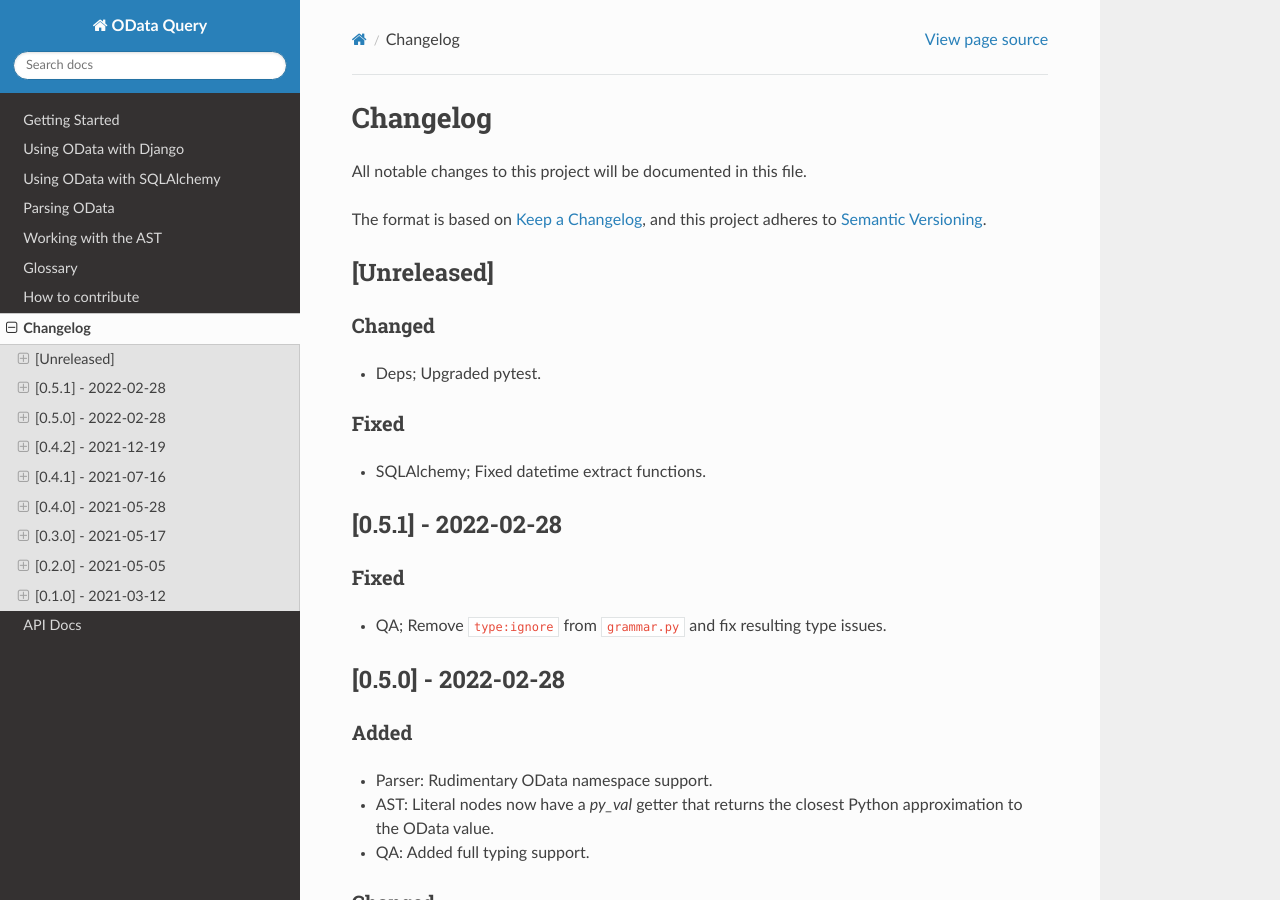
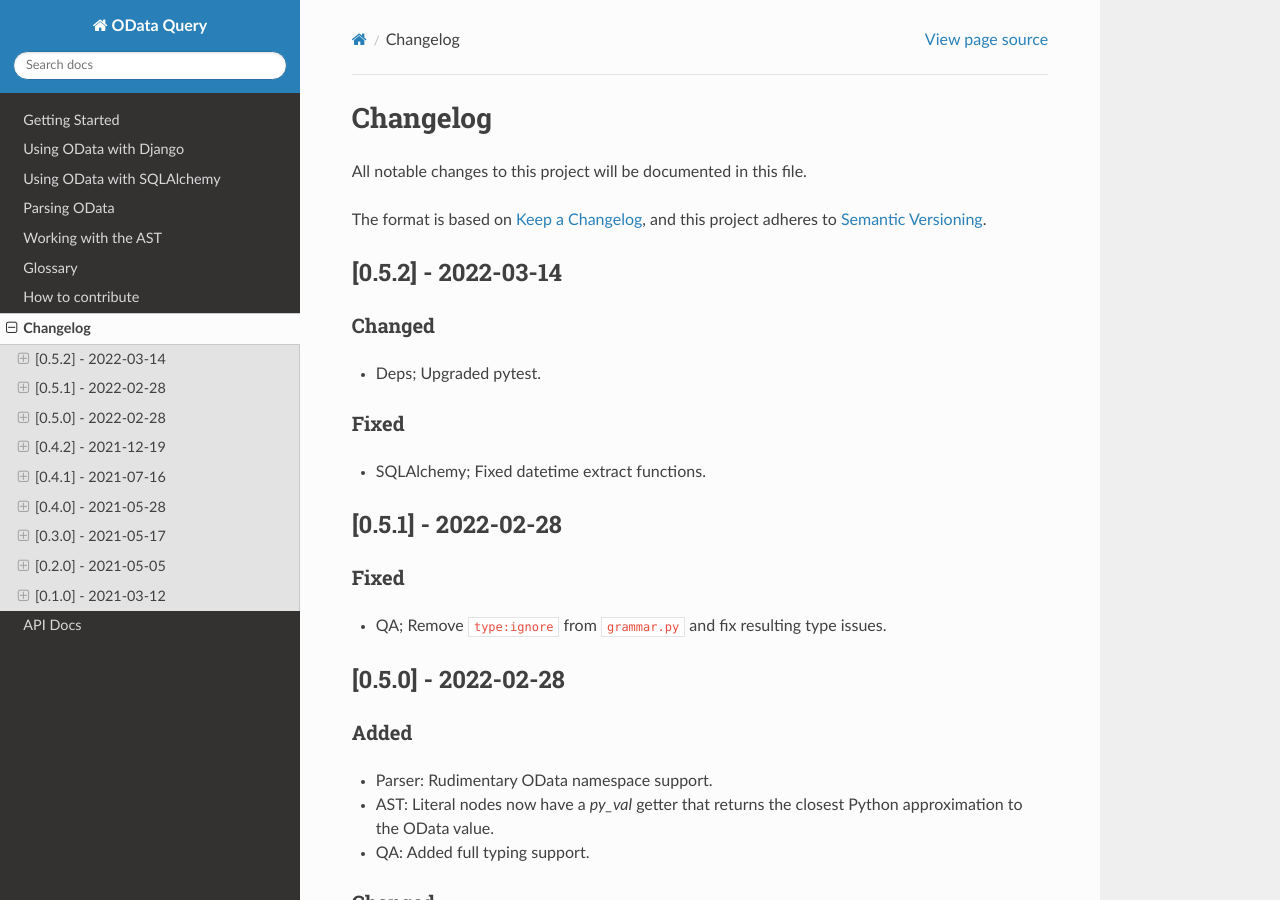
Before and after one commit to gorilla-co/odata-query, a Sphinx documentation site: the page built from docs/source/changelog.rst, in a window 1280 px wide and 900 px high. Built offline with Sphinx 7.4.7 and the Read the Docs theme 2.0.0, drawn with Linux system fonts in a browser that asks for light colours.

Commit message:
Bump version: 0.5.1 → 0.5.2

```diff
--- a/CHANGELOG.rst
+++ b/CHANGELOG.rst
@@ -7,8 +7,8 @@
 The format is based on `Keep a Changelog <https://keepachangelog.com/en/1.0.0/>`_\ ,
 and this project adheres to `Semantic Versioning <https://semver.org/spec/v2.0.0.html>`_.
 
-[Unreleased]
-------------
+[0.5.2] - 2022-03-14
+--------------------
 
 Changed
 ^^^^^^^
--- a/docs/source/conf.py
+++ b/docs/source/conf.py
@@ -22,7 +22,7 @@
 author = "Oliver Hofkens"
 
 # The full version, including alpha/beta/rc tags
-release = "0.5.1"
+release = "0.5.2"
 
 
 # -- General configuration ---------------------------------------------------
--- a/odata_query/__init__.py
+++ b/odata_query/__init__.py
@@ -1 +1 @@
-__version__ = "0.5.1"
+__version__ = "0.5.2"
--- a/pyproject.toml
+++ b/pyproject.toml
@@ -1,6 +1,6 @@
 [tool.poetry]
 name = "odata-query"
-version = "0.5.1"
+version = "0.5.2"
 description = "An OData query parser and transpiler."
 authors = ["Oliver Hofkens <oliver@gorilla.co>"]
 readme = "README.rst"
--- a/setup.cfg
+++ b/setup.cfg
@@ -1,5 +1,5 @@
 [bumpversion]
-current_version = 0.5.1
+current_version = 0.5.2
 commit = True
 tag = True
 parse = (?P<major>\d+)\.(?P<minor>\d+)\.(?P<patch>\d+)(?:(?P<release>a|b|rc)(?P<build>\d+))?
```
Also changed, not shown: 1 other file.
